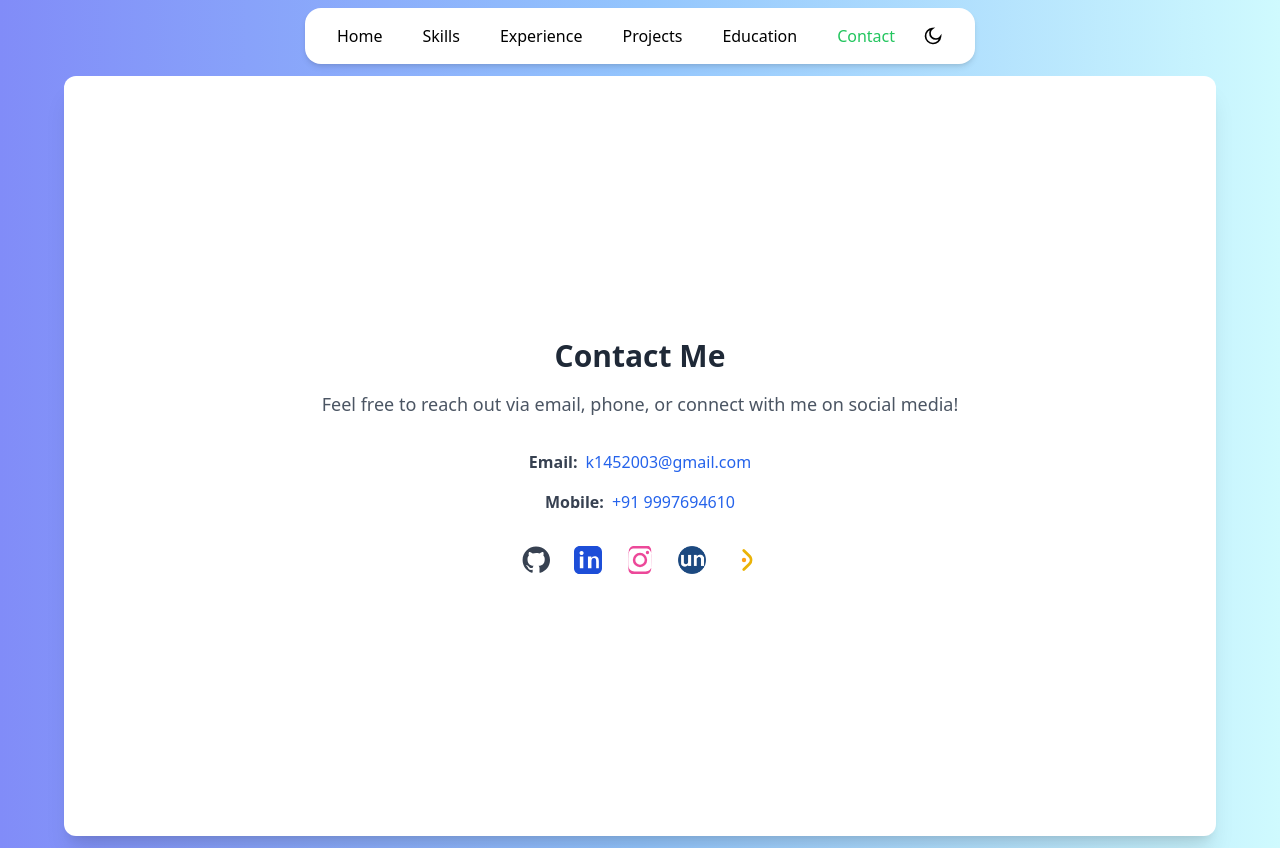
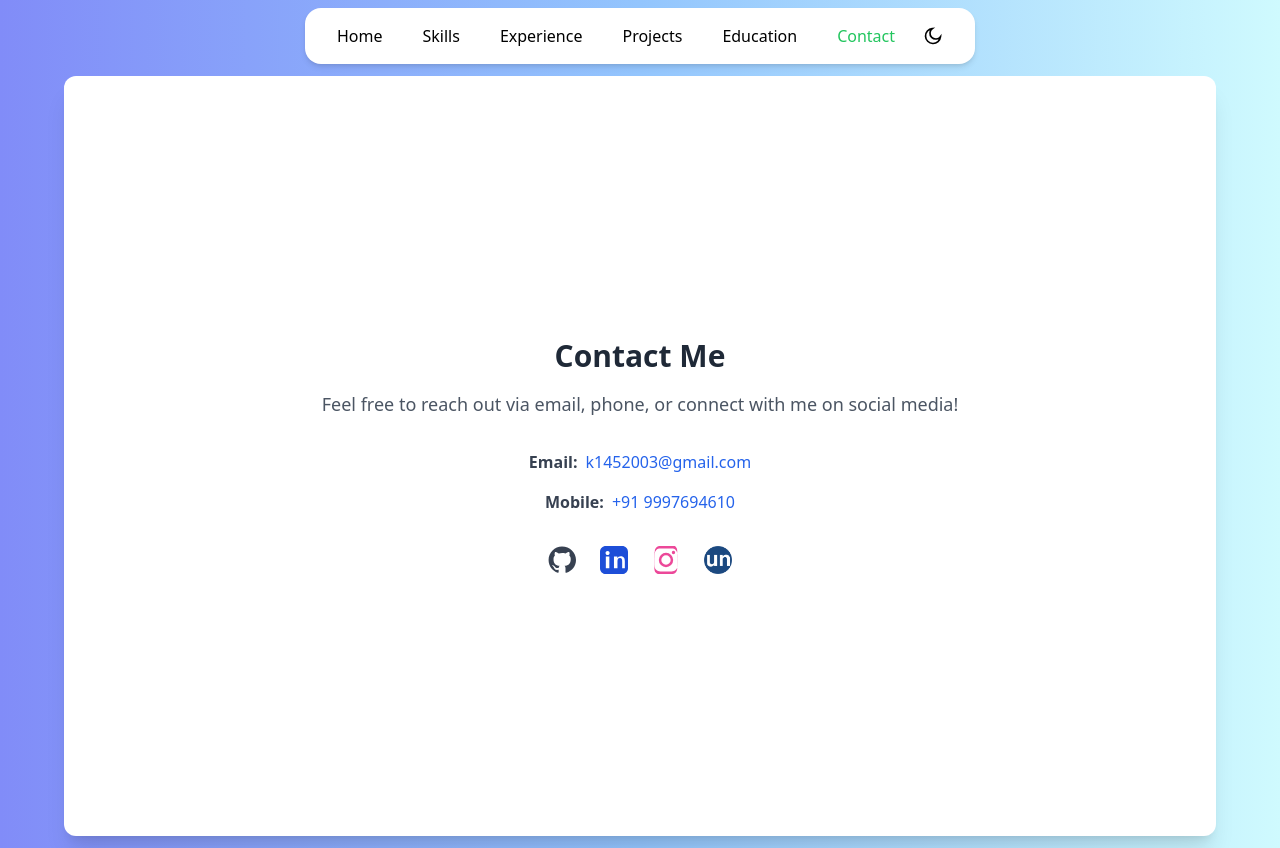
Before and after one commit to kchouhan145/react-porfolio, a React (Vite) app: page /contact in a window 1280 px wide. Built offline with nearby package versions, Linux system fonts and the light colour scheme.

Commit message:
fixed minor issues

```diff
--- a/src/Components/Contact.jsx
+++ b/src/Components/Contact.jsx
@@ -42,13 +42,6 @@ const Contact = () => {
         <a href="https://unstop.com/u/karticho59125" target="_blank" rel="noopener noreferrer" aria-label="Unstop">
           <img src={unstopIcon} alt="Unstop" className="w-7 h-7 hover:scale-110 transition-transform duration-200" />
         </a>
-        {/* LeetCode */}
-        <a href="https://leetcode.com/kchouhan14" target="_blank" rel="noopener noreferrer" aria-label="LeetCode">
-          <svg className="w-7 h-7 text-yellow-500 hover:text-yellow-600" fill="currentColor" viewBox="0 0 32 32">
-            <path d="M25.6 16c0-2.112-.832-4.096-2.336-5.6l-6.4-6.4a1.6 1.6 0 0 0-2.272 2.272l6.4 6.4a4.8 4.8 0 0 1 0 6.752l-6.4 6.4a1.6 1.6 0 1 0 2.272 2.272l6.4-6.4A7.936 7.936 0 0 0 25.6 16z"/>
-            <circle cx="16" cy="16" r="2.5" fill="#FFA116"/>
-          </svg>
-        </a>
       </div>
     </div>
   )
```
